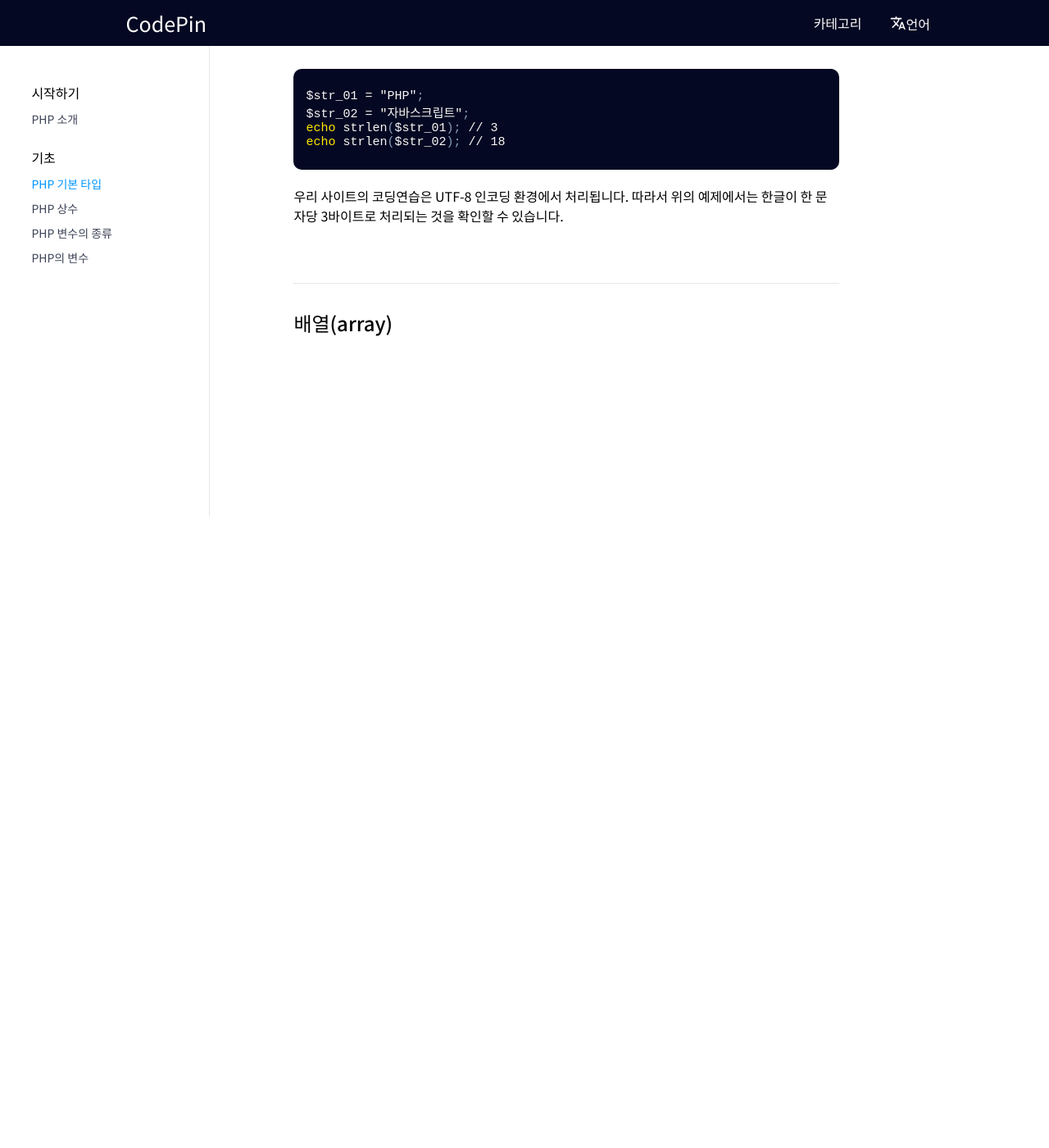
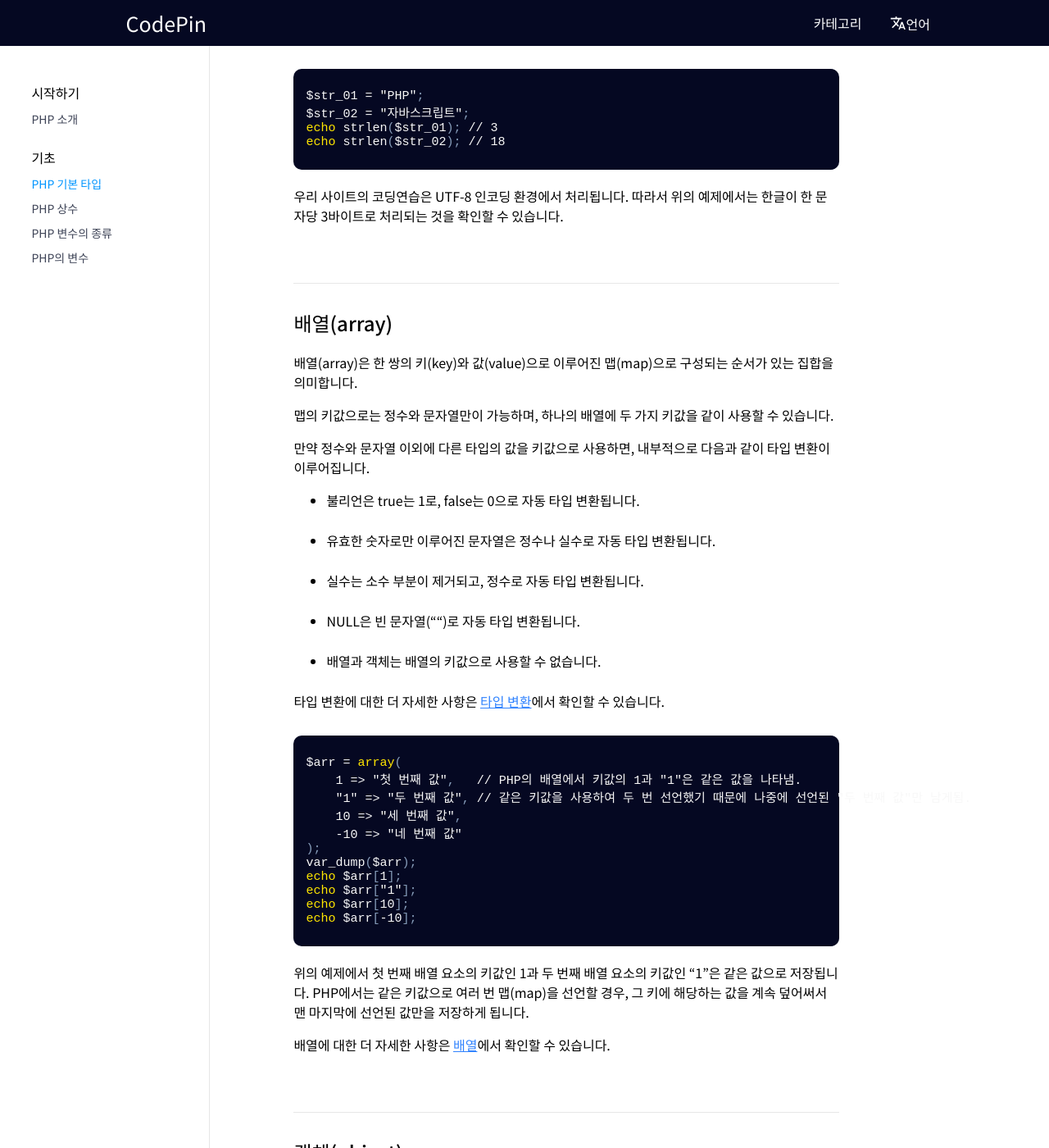
Before and after one commit to WADE-OSS/CodePin, a Jekyll site: the page built from _posts/php/2022-05-28-datatype.md, in a window 1280 px wide and 1400 px high, scrolled down 2662 px. Shown: the whole window at 82% size. Built offline with Jekyll 4.4.1, drawn with Linux system fonts in a browser that asks for light colours; Markdown is read by kramdown in place of the engine named in the settings; before the commit the page ends 3292 px from its top, so only the background shows below that; some of the changed text lies outside the part shown.

Commit message:
Update 2022-05-28-datatype.md

````diff
--- a/_posts/php/2022-05-28-datatype.md
+++ b/_posts/php/2022-05-28-datatype.md
@@ -20,6 +20,7 @@
 6. 객체(object)
 7. 리소스(resource)
 8. NULL
+
 
 ## 불리언(boolean)
 불리언은 참(true)과 거짓(false)을 표현합니다.
@@ -49,6 +50,7 @@
 위의 예제에서 보면 상수 false와 문자열 "false"는 전혀 다른 의미로 해석되는 것을 확인할 수 있습니다.
 문자열 "false"는 빈 문자열이나 문자열 "0"이 아니므로, true로 인식됩니다.
 
+
 ## 정수(integer)
 정수(integer)는 부호를 가지는 소수부가 없는 수를 의미 합니다.
 정수의 표현 범위는 운영체제에 따라 달라지며, 64비트 운영체제를 기준으로 -263 ~ (263 - 1) 사이의 값을 가집니다.
@@ -66,6 +68,7 @@
 따라서 상수 PHP_INT_MAX의 값은 정수 타입이 표현할 수 있는 가장 큰 수를 가리킵니다.
 변수에 정수의 최대 범위를 넘는 값이 대입되면, 그 변수는 자동으로 실수형(float)으로 인식됩니다.
 
+
 ## 실수(float)
 실수는 소수부나 지수부를 가지는 수를 의미하며, 정수보다 더 넓은 표현 범위를 가집니다.
 실수의 표현 범위는 운영체제에 따라 달라지지만 대략 ~1.8e307까지 표현할 수 있습니다.
@@ -79,6 +82,7 @@
 ```
 위의 예제처럼 PHP에서는 e 지수 표현과 E 지수 표현이 모두 가능합니다.
 또한, 변수에 실수의 최대 범위를 넘는 값이 대입되면, 그 변수는 자동으로 미리 정의된 상수인 INF로 인식됩니다.
+
 
 ## 문자열(string)
 문자열(string)은 일련의 연속된 문자(character)들의 집합을 의미합니다.
@@ -94,4 +98,75 @@
 ```
 우리 사이트의 코딩연습은 UTF-8 인코딩 환경에서 처리됩니다.
 따라서 위의 예제에서는 한글이 한 문자당 3바이트로 처리되는 것을 확인할 수 있습니다.
+
+
 ## 배열(array)
+배열(array)은 한 쌍의 키(key)와 값(value)으로 이루어진 맵(map)으로 구성되는 순서가 있는 집합을 의미합니다.
+
+맵의 키값으로는 정수와 문자열만이 가능하며, 하나의 배열에 두 가지 키값을 같이 사용할 수 있습니다.
+
+만약 정수와 문자열 이외에 다른 타입의 값을 키값으로 사용하면, 내부적으로 다음과 같이 타입 변환이 이루어집니다.
+
+- 불리언은 true는 1로, false는 0으로 자동 타입 변환됩니다.
+- 유효한 숫자로만 이루어진 문자열은 정수나 실수로 자동 타입 변환됩니다.
+- 실수는 소수 부분이 제거되고, 정수로 자동 타입 변환됩니다.
+- NULL은 빈 문자열("")로 자동 타입 변환됩니다.
+- 배열과 객체는 배열의 키값으로 사용할 수 없습니다.
+
+
+타입 변환에 대한 더 자세한 사항은 [타입 변환](https://developer.wade.pw/php/typejuggling)에서 확인할 수 있습니다.
+```php
+$arr = array(
+    1 => "첫 번째 값",   // PHP의 배열에서 키값의 1과 "1"은 같은 값을 나타냄.
+    "1" => "두 번째 값", // 같은 키값을 사용하여 두 번 선언했기 때문에 나중에 선언된 "두 번째 값"만 남게됨.
+    10 => "세 번째 값",
+    -10 => "네 번째 값"
+);
+var_dump($arr);
+echo $arr[1];
+echo $arr["1"];
+echo $arr[10];
+echo $arr[-10];
+```
+위의 예제에서 첫 번째 배열 요소의 키값인 1과 두 번째 배열 요소의 키값인 "1"은 같은 값으로 저장됩니다.
+PHP에서는 같은 키값으로 여러 번 맵(map)을 선언할 경우, 그 키에 해당하는 값을 계속 덮어써서 맨 마지막에 선언된 값만을 저장하게 됩니다.
+
+배열에 대한 더 자세한 사항은 [배열](https://developer.wade.pw/php/array)에서 확인할 수 있습니다.
+
+
+## 객체(object)
+객체(object)는 클래스의 인스턴스(instance)를 저장하기 위한 타입입니다.
+이러한 객체는 프로퍼티(properties)과 메소드(methods)를 포함할 수 있습니다.
+```php
+class Lecture {
+    function Lecture() {
+        $this->lec_01 = "PHP";
+        $this->lec_02 = "MySQL";
+    }
+}
+$var = new Lecture; // 객체 생성
+echo $var->lec_01;  // 객체의 속성 접근
+echo "<br>";
+echo $var->lec_02;
+```
+클래스와 객체에 대한 더 자세한 사항은 [클래스와 객체](https://developer.wade.pw/php/classObject)에서 확인할 수 있습니다.
+
+
+## 리소스(resource)
+리소스(resource)는 PHP 외부에 존재하는 외부 자원을 의미합니다.
+이러한 리소스는 데이터베이스 함수 등에서 데이터베이스 연결 등을 반환할 때 사용됩니다.
+
+
+## NULL
+NULL은 오직 한 가지 값(NULL 상수)만을 가질 수 있는 특별한 타입입니다.
+NULL 타입의 변수란 아직 어떠한 값도 대입되지 않은 변수를 의미합니다.
+```php
+$var_01;
+var_dump($var_01); // 초기화되지 않은 변수를 참조
+$var_01 = 100;     // $var_01 변수를 초기화함.
+var_dump($var_01);
+unset($var_02);    // $var_01 변수를 삭제함.
+var_dump($var_02); // 삭제된 변수를 참조
+```
+위의 예제처럼 초기화하지 않은 변수는 NULL로 자동 초기화됩니다.
+또한, 삭제되거나 존재하지 않는 변수를 참조할 경우에도 NULL을 반환합니다.
````
